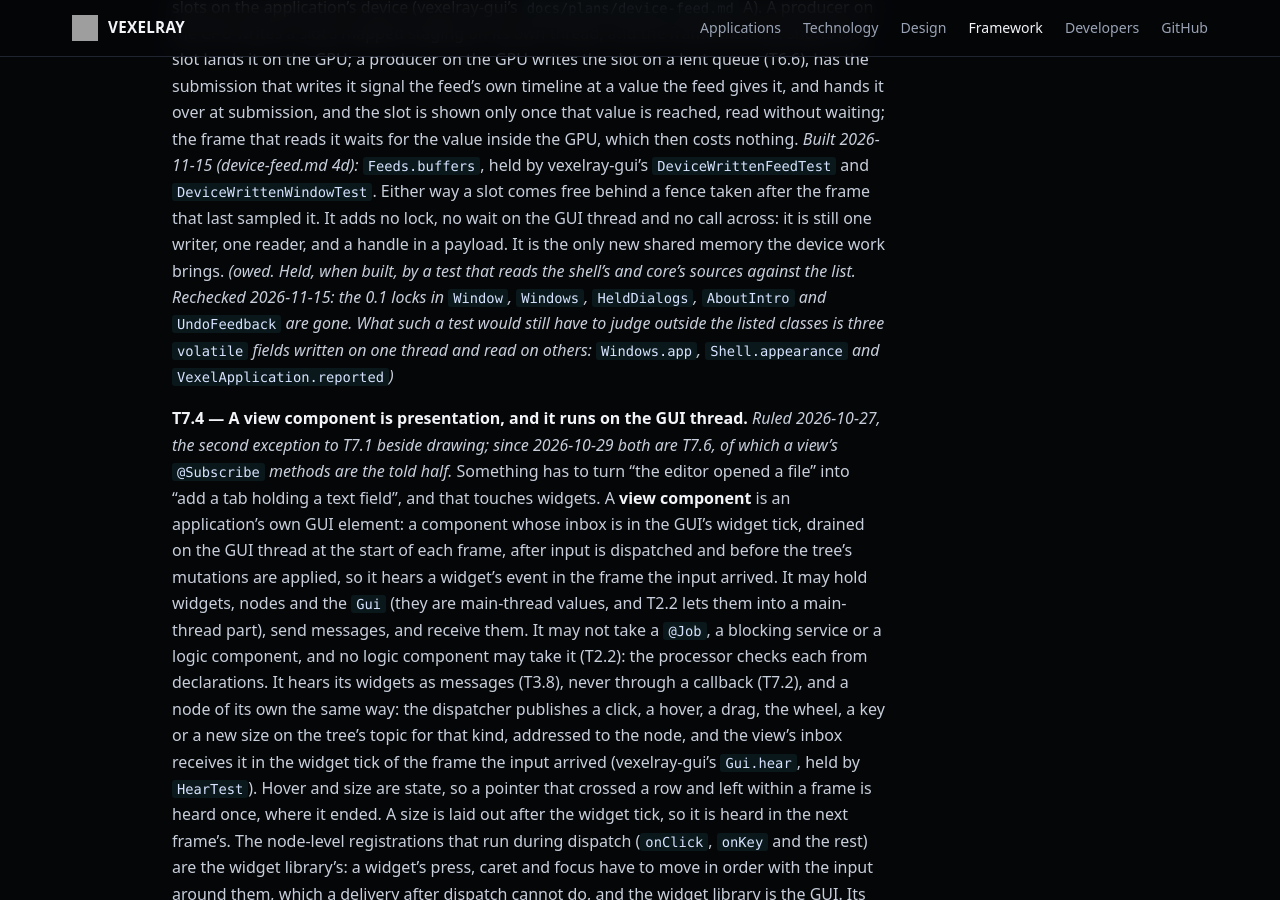
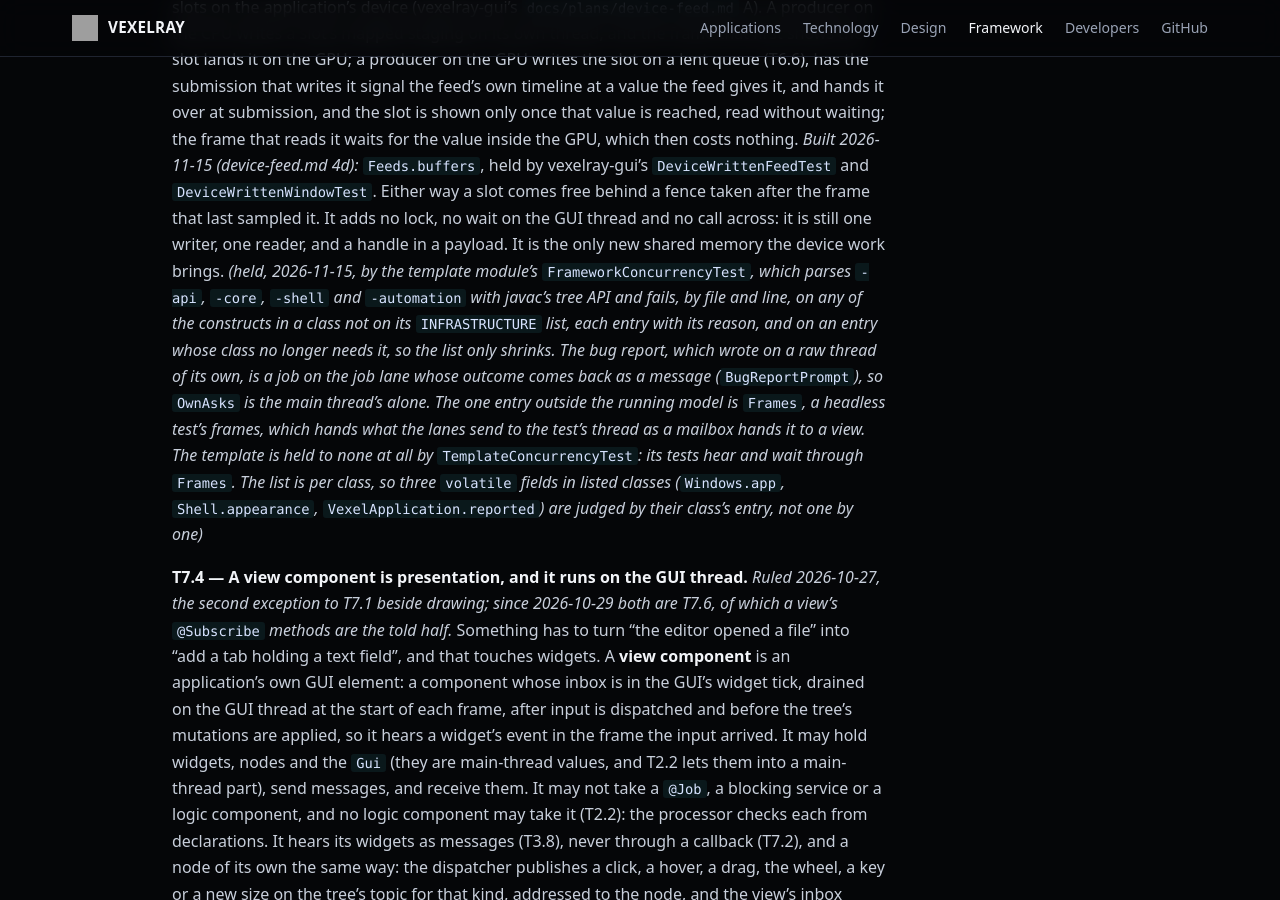
Before and after one commit to sibarum/vexelray-framework, a Jekyll site: the page built from docs/threading.md, in a window 1280 px wide and 900 px high, scrolled down 17704 px. Built offline with Jekyll 4.4.1, drawn with Linux system fonts in a browser that asks for light colours; our own code applies the rules of GitHub Pages for plain Markdown files; some of the changed text lies outside the part shown.

Commit message:
threading.md: T7.3 is held, with no violation left on its list; 36 of 51 held
Co-Authored-By: Claude Opus 5.5 <noreply@anthropic.com>

```diff
--- a/docs/threading.md
+++ b/docs/threading.md
@@ -557,10 +557,15 @@ for the value inside the GPU, which then costs nothing. *Built 2026-11-15 (devic
 by vexelray-gui's `DeviceWrittenFeedTest` and `DeviceWrittenWindowTest`. Either way a slot comes free behind a fence
 taken after the frame that last sampled it. It adds no lock, no wait on the GUI thread and no call across: it is
 still one writer, one reader, and a handle in a payload. It is the only new shared memory the device work brings.
-*(owed. Held, when built, by a test that reads the shell's and core's sources against the list. Rechecked
-2026-11-15: the 0.1 locks in `Window`, `Windows`, `HeldDialogs`, `AboutIntro` and `UndoFeedback` are gone. What such a
-test would still have to judge outside the listed classes is three `volatile` fields written on one thread and read on
-others: `Windows.app`, `Shell.appearance` and `VexelApplication.reported`)*
+*(held, 2026-11-15, by the template module's `FrameworkConcurrencyTest`, which parses `-api`, `-core`, `-shell` and
+`-automation` with javac's tree API and fails, by file and line, on any of the constructs in a class not on its
+`INFRASTRUCTURE` list, each entry with its reason, and on an entry whose class no longer needs it, so the list only
+shrinks. The bug report, which wrote on a raw thread of its own, is a job on the job lane whose outcome comes back as a
+message (`BugReportPrompt`), so `OwnAsks` is the main thread's alone. The one entry outside the running model is
+`Frames`, a headless test's frames, which hands what the lanes send to the test's thread as a mailbox hands it to a
+view. The template is held to none at all by `TemplateConcurrencyTest`: its tests hear and wait through `Frames`.
+The list is per class, so three `volatile` fields in listed classes (`Windows.app`, `Shell.appearance`,
+`VexelApplication.reported`) are judged by their class's entry, not one by one)*
 
 **T7.4 — A view component is presentation, and it runs on the GUI thread.** *Ruled 2026-10-27, the second exception
 to T7.1 beside drawing; since 2026-10-29 both are T7.6, of which a view's `@Subscribe` methods are the told half.*
@@ -669,21 +674,19 @@ The point of the column is that the unenforced rules are a list rather than an i
 | **1 Lanes** | T1.1, T1.2, T1.3, T1.4, T1.5, T1.6, T1.7 | | | | | | |
 | **2 Colour** | T2.1, T2.2, T2.3, T2.4, T2.5, T2.6, T2.7 | | | | | | |
 | **3 Ownership** | T3.1, T3.7, T3.8 | | T3.3 | | T3.4, T3.6 | T3.2, T3.5, T3.9 | |
-| **4 Channels** | T4.1, T4.2, T4.3, T4.6, T4.7, T4.8 | T4.5 | | | | | T4.4 |
+| **4 Channels** | T4.1, T4.2, T4.3, T4.5, T4.6, T4.7, T4.8 | | | | | | T4.4 |
 | **5 Completion** | T5.1, T5.3, T5.6, T5.7 | T5.5, T5.8 | | | | T5.4 | T5.2 |
 | **6 Lifecycle** | T6.1, T6.2, T6.4, T6.5 | T6.6 | | | T6.3 | | |
-| **7 Main thread** | T7.1, T7.4, T7.5 | T7.2, T7.3, T7.6 | | | | | |
+| **7 Main thread** | T7.1, T7.3, T7.4, T7.5 | T7.2, T7.6 | | | | | |
 
 Where a rule is held in part and owed in part, it is counted as owed: what the column answers is whether 0.2 is
-true yet. **Rechecked 2026-11-15: thirty-four of the fifty-one rules are held and seven are owed**, each owed entry
+true yet. **Rechecked 2026-11-15: thirty-six of the fifty-one rules are held and five are owed**, each owed entry
 naming what is left:
 
-- **T4.5**: a ledger's `@Publishes` list is not checked against its steps' `out.send` calls.
 - **T5.5**: only the deadline's number, phase 7's to measure.
 - **T5.8**: a `@Subscribe` method that blocks in plain JDK code is not refused, as a ledger's step is.
 - **T6.6**: the name `DeviceQueue`, a transfer kind and one queue per part, each waiting on its first user.
 - **T7.2**: the processor's read of a view's display functions.
-- **T7.3**: the test that reads the framework's sources against the allowlist.
 - **T7.6**: the budget that freezes a slow asked half, and a view's told half as declared steps.
 
 At the redesign's first commit, 2026-10-26, ten were held and thirty-one owed. The column is how progress is read:
```
